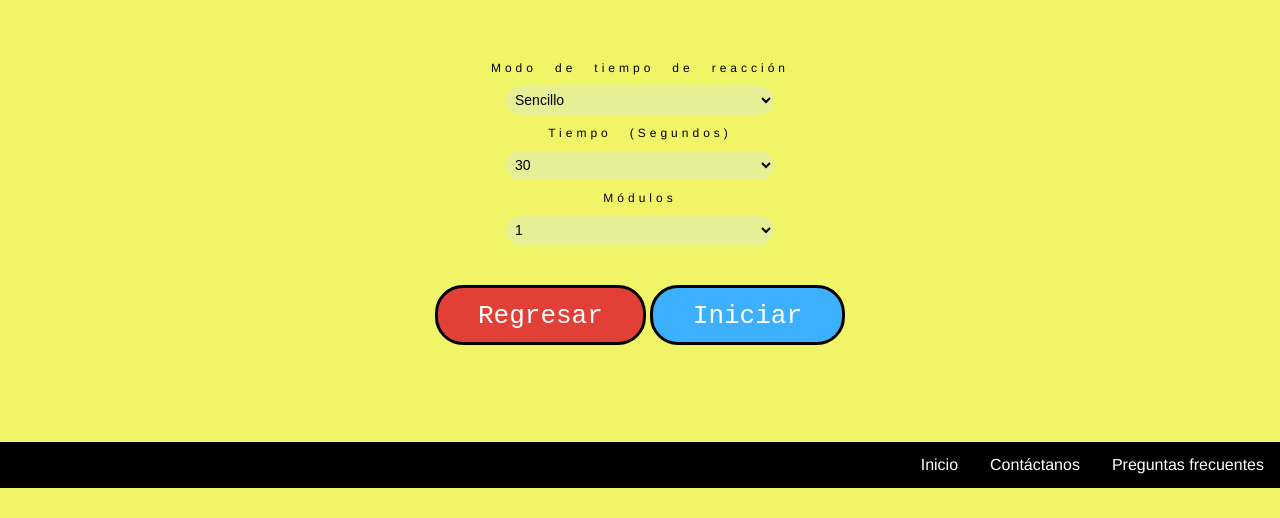
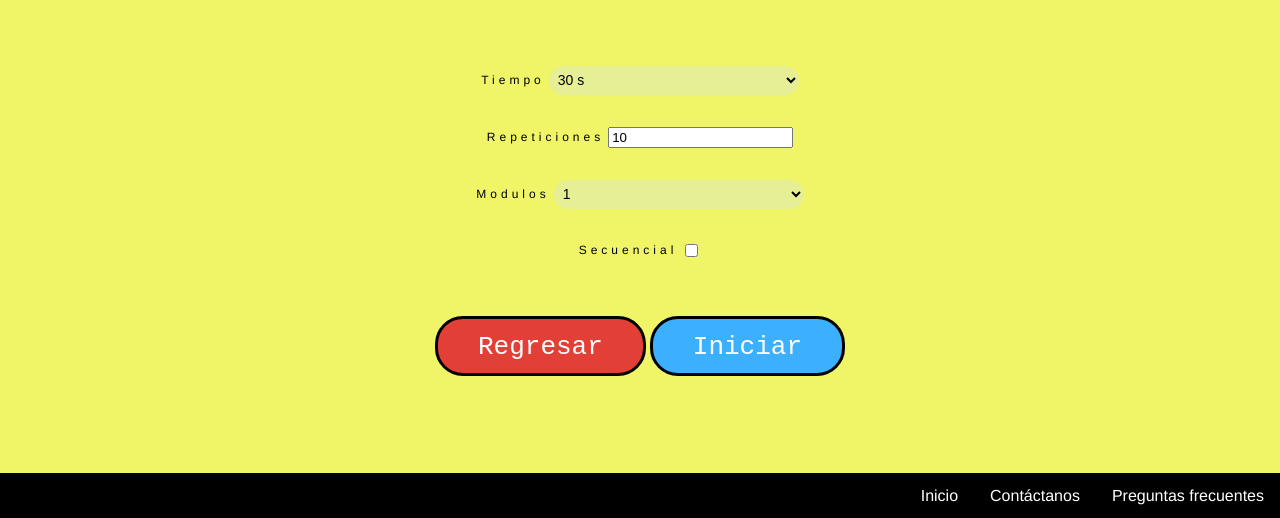
Before and after one commit to boggdan95/pruebaV1_django, a Django app: page /entrenamiento in a window 1280 px wide. Shown: the part 240-758 px from the top of the page. Run offline with Django 3.2, Linux system fonts and the light colour scheme; a user stored in the database is signed in.

Commit message:
form trainingDescription

```diff
--- a/training/admin.py
+++ b/training/admin.py
@@ -2,9 +2,8 @@ from django.contrib import admin
 
 # Register your models here.
 
-from .models import TrainingType, TrainingDescription, TrainingSession, PresetTrainingSession
+from .models import TrainingDescription, TrainingSession, PresetTrainingSession
 
-admin.site.register(TrainingType)
 admin.site.register(TrainingDescription)
 admin.site.register(TrainingSession)
 admin.site.register(PresetTrainingSession)
--- a/training/forms.py
+++ b/training/forms.py
@@ -25,4 +25,11 @@ class NewPasswordForm(UserCreationForm):
 class TrainingDescriptionForm(forms.ModelForm):
     class Meta:
        model = TrainingDescription
-       fields = ('name','training_type', 'time', 'reps')
+       fields = ('time', 'reps','modules','is_random')
+       labels ={'time':'Tiempo','reps':'Repeticiones','modules':'Modulos','is_random':'Secuencial'}
+       widgets = {
+            "time" : forms.Select(attrs={"class" : "drop_menu"}),
+
+            "modules" : forms.Select(attrs={"class" : "drop_menu"}),
+
+        }
--- a/training/models.py
+++ b/training/models.py
@@ -1,29 +1,24 @@
 from django.db import models
 from django.utils import timezone
 from django.contrib.auth.models import User
-from django.core.validators import MaxValueValidator, MinValueValidator
+from django.core.validators import MaxValueValidator, MinValueValidator, DecimalValidator
 from django.contrib.postgres.fields import JSONField
 
 
 # Create your models here.
 
-class TrainingType(models.Model):
-    SECUENCIAL = 'Secuencial'
-    RANDOM = 'Aleatorio'
-    TYPE_TRAINING = ((SECUENCIAL, "Secuencial"),(RANDOM,"Aleatorio"))
-    type_training = models.CharField(max_length=30, choices=TYPE_TRAINING, default=SECUENCIAL)
-
-
 class TrainingDescription(models.Model):
-    TIMES = ((30,30),(45,45),(60,60),(75,75),(90,90),(105,105),(120,120))
-    training_type = models.ForeignKey(TrainingType, on_delete=models.CASCADE)
-    name = models.TextField(default='SOME NAME')
+    TIMES = ((30,'30 s'),(45,'45 s'),(60,'60 s'),(75,'75 s'),(90,'90 s'),(105,'105 s'),(120,'120 s'))
+    MODULES = ((1,'1'),(2,'2'),(3,'3'),(4,'4'))
     time = models.IntegerField(choices=TIMES,default=30)
     reps = models.IntegerField(default=10,
         validators=[
+            DecimalValidator(max_digits=2,decimal_places=1),
             MaxValueValidator(25),
             MinValueValidator(10)
         ])
+    modules = models.IntegerField(choices=MODULES,default=1)
+    is_random = models.BooleanField(default=False)
 
 class TrainingSession(models.Model):
     time = models.DateTimeField(auto_now_add=True)
@@ -34,8 +29,13 @@ class TrainingSession(models.Model):
 
 
 class PresetTrainingSession(models.Model):
-    training_type = models.ForeignKey(TrainingType, on_delete=models.CASCADE)
     name = models.TextField(default='preset training')
     instructions = models.TextField();
     time = models.IntegerField(default=30)
     reps = models.IntegerField(default=10)
+    modules = models.IntegerField(default=1,
+        validators=[
+            MaxValueValidator(4),
+            MinValueValidator(1)
+        ])
+    is_random = models.BooleanField(default=False)
--- a/training/static/training/scripts/script.js
+++ b/training/static/training/scripts/script.js
@@ -35,55 +35,7 @@ function typeOfTrainning(){
 
 }
 
-//Verificar campos de entrada del usuario
-function fillForm() {
-    var message = document.getElementById("message");
-    nombre = document.getElementById("name").value;
-    apellido = document.getElementById('lastName').value;
-    edad = document.getElementById('age').value;
-    var error_fill = 0;
-    message.innerHTML = "";
 
-    try {
-        if(nombre === "" || apellido === "")  throw "sus datos, por favor";
-        if(typeof nombre !== "string" || typeof apellido !== "string")  throw "su nombre y apellido";
-        if(edad <= 0)    throw "una edad válida";
-    }
-    catch(err) {
-        message.innerHTML = "Ingrese " + err;
-        error_fill = 1;
-    }
-    finally {
-        document.getElementById("name").value = "";
-        document.getElementById("lastName").value = "";
-        document.getElementById("age").value = "";
-    }
-    //envio datos al servidor
-    if(error_fill === 0){
-      //sendToServer();
-      message.innerHTML = "Se ha enviado su información exitosamente"
-    }
-
-
-}
-
-//Instrucciones dependiendo el juego seleccionado
-function selectGame(value){
-  var contenido = document.getElementById('content');
-  if (value === 1){
-    console.log("Boton 1");
-    contenido.innerHTML = "<p class=instruccion>Este juego consiste en un tipo de entrenamiento sencillo, donde solo utilizaremos un módulo. El módulo se encenderá de un <strong>único color</strong> y en cuanto encienda, usted debe reaccionar para desactivarlo. Esto sucederá dentro de un intervalo de <strong>1 minuto y medio</strong>, la  cantidad de veces que se encenderá el módulo variará entre <strong>10 a 25</strong> repeticiones. El tiempo a medir es el que transcurre desde que se activo la luz hasta desactivarla mediante un toque. Si tarda más de 3 segundos en módulo se desactivará automaticamente y esperará hasta su siguiente activación para ser apagado por el atleta.</p><a href=games.html><button class=btn_return>Regresar</button></a><a href=resultadosEntrenamiento.html><button class=button_game onclick=game(1)>Continuar</button></a>";
-  }
-  else if (value === 2){
-    console.log("Boton 2");
-    contenido.innerHTML = "<p class=text2>Instrucciones 2</p><a href=games.html><button class=btn_return>Regresar</button></a><a href=resultadosEntrenamiento.html><button class=button_game>Continuar</button></a>";
-
-  }
-  else if (value === 3){
-    console.log("Boton 3");
-    contenido.innerHTML = "<p class=text2>Instrucciones 3</p><a href=games.html><button class=btn_return>Regresar</button></a><a href=resultadosEntrenamiento.html><button class=button_game>Continuar</button></a>";
-  }
-}
 
 
 //Generar valores para los entrenamientos preprogramados
--- a/training/static/training/styles/theme_train.css
+++ b/training/static/training/styles/theme_train.css
@@ -28,15 +28,22 @@
 
 
 .drop_menu {
+  align-
   background: transparent;
   border: none;
   font-size: 14px;
   height: 29px;
   padding: 5px;
   /* If you add too much padding here, the options won't show in IE */
-  width: 268px;
+  width: 250px;
  -webkit-border-radius: 20px;
   -moz-border-radius: 20px;
   border-radius: 20px;
   background-color: #e6ee96;
 }
+
+.input-w label, .input-w p {
+    float: none; /* if you had floats before? otherwise inline-block will behave differently */
+    display: inline-block;
+    vertical-align: middle;
+}
--- a/training/templates/training/entrenamiento.html
+++ b/training/templates/training/entrenamiento.html
@@ -12,34 +12,15 @@
 <div id="content">
     <form action="/sesionEntrenamiento.html" method="post">
         {% csrf_token %}
-        <div>
-            <p class="text1">Modo de tiempo de reacción</p>
-            <select name="Reaccion" id="reaccion" class="drop_menu">
-                <option class="option">Sencillo</option>
-                <option class="option">Complejo</option>
-            </select>
+        {% for field in form %}
+        <div class="input-w">
+            <label class="text1" for="{{ field.name }}">{{ field.label }}</label>
+            <p>{{ field }}</p>
         </div>
-        <div>
-            <p class="text1">Tiempo (Segundos)</p>
-            <select name="Tiempo" id="tiempo" class="drop_menu">
-                <option class="option">30</option>
-                <option class="option">45</option>
-                <option class="option">60</option>
-                <option class="option">90</option>
-            </select>
-        </div>
-        <div>
-            <p class="text1">Módulos</p>
-            <select name="Módulo" id="modulo" class="drop_menu">
-                <option>1</option>
-                <option>2</option>
-                <option>3</option>
-                <option>4</option>
-            </select>
-        </div>
+        {% endfor %}
         <div class="subcontent">
             <a href="homepage.html"><button type="button" class="btn_return">Regresar</button></a>
-            <input type="submit" id="btn_train" onclick="startTrainning()" value="Iniciar">
+            <input type="submit" id="btn_train" value="Iniciar">
         </div>
     </form>
 </div>
--- a/training/views.py
+++ b/training/views.py
@@ -5,7 +5,7 @@ from django.contrib.auth.decorators import login_required
 from django.contrib.auth.models import User
 from django.contrib import messages
 from django.contrib.auth.forms import SetPasswordForm
-from training.forms import SignUpForm, NewPasswordForm
+from training.forms import SignUpForm, NewPasswordForm, TrainingDescriptionForm
 
 def signup(request):
     if request.method == 'POST':
@@ -35,9 +35,7 @@ def change_password(request):
             messages.error(request, 'Please correct the error below.')
     else:
         form = NewPasswordForm(request.user, request.POST)
-    return render(request, 'registration/change_password.html', {
-        'form': form
-    })
+    return render(request, 'registration/change_password.html', {'form': form})
 
 def login(request):
     return render(request, 'registration/login.html')
@@ -48,7 +46,14 @@ def index(request):
 
 @login_required(login_url='login/')
 def training(request):
-    return render(request, 'training/entrenamiento.html')
+    if request.method == 'POST':
+        form = TrainingDescriptionForm(request.POST)
+        if form.is_valid():
+            form.save()
+            return redirect('sesionEntrenamiento')
+    else:
+        form = TrainingDescriptionForm()
+        return render(request, 'training/entrenamiento.html', {'form': form})
 
 @login_required(login_url='login/')
 def games(request):
```
Also changed, not shown: training/migrations/0001_initial.py, training/migrations/0002_auto_20180816_2348.py (added), training/migrations/0002_trainingdescription.py (deleted), training/migrations/0003_auto_20180819_1248.py (added), training/migrations/0003_presettrainingsession.py (deleted), training/migrations/0004_trainingsession.py (deleted), training/migrations/0005_presettrainingsession_instructions.py (deleted), training/migrations/0006_auto_20180815_1143.py (deleted), training/migrations/0007_auto_20180815_1146.py (deleted).
